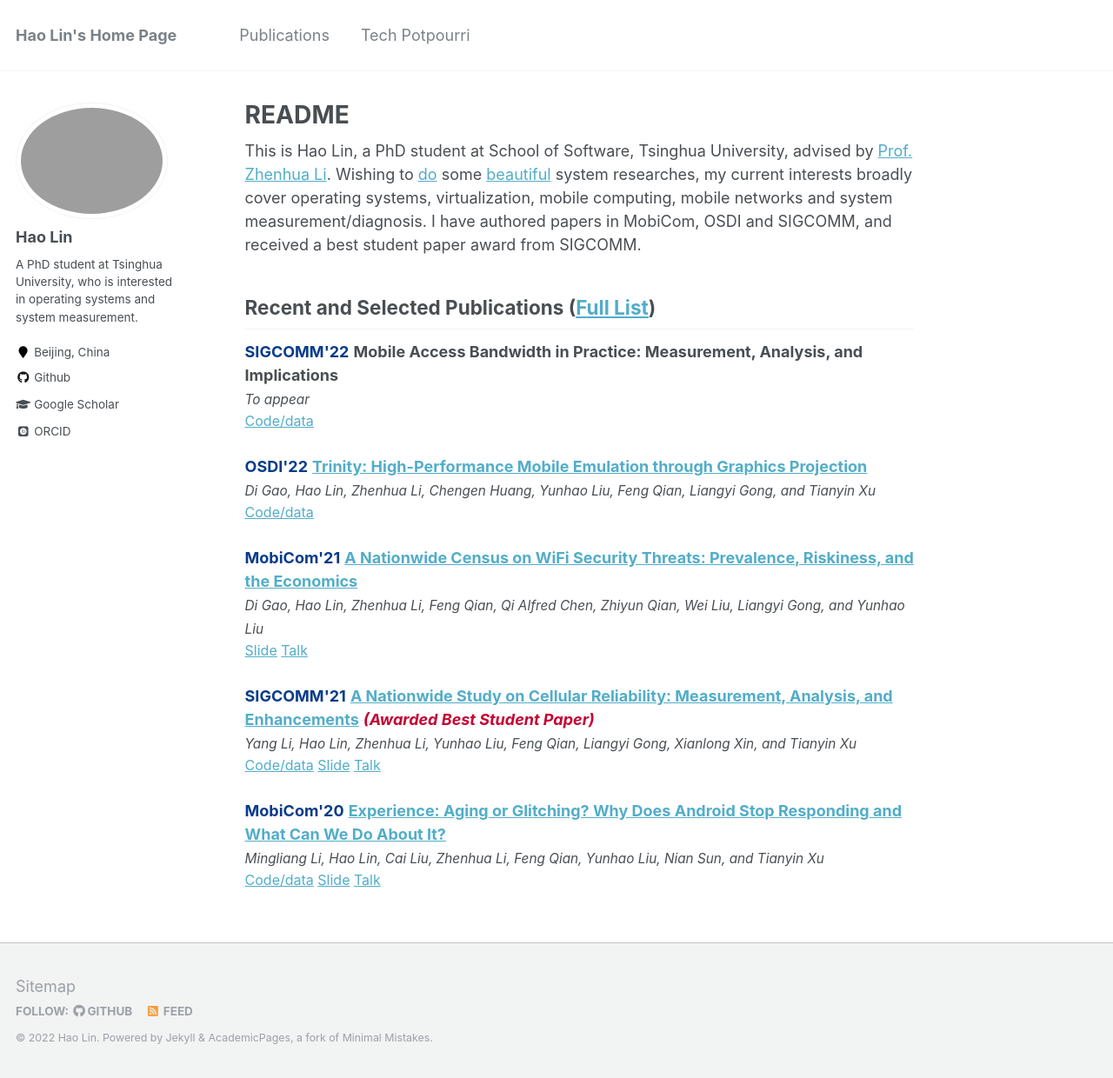
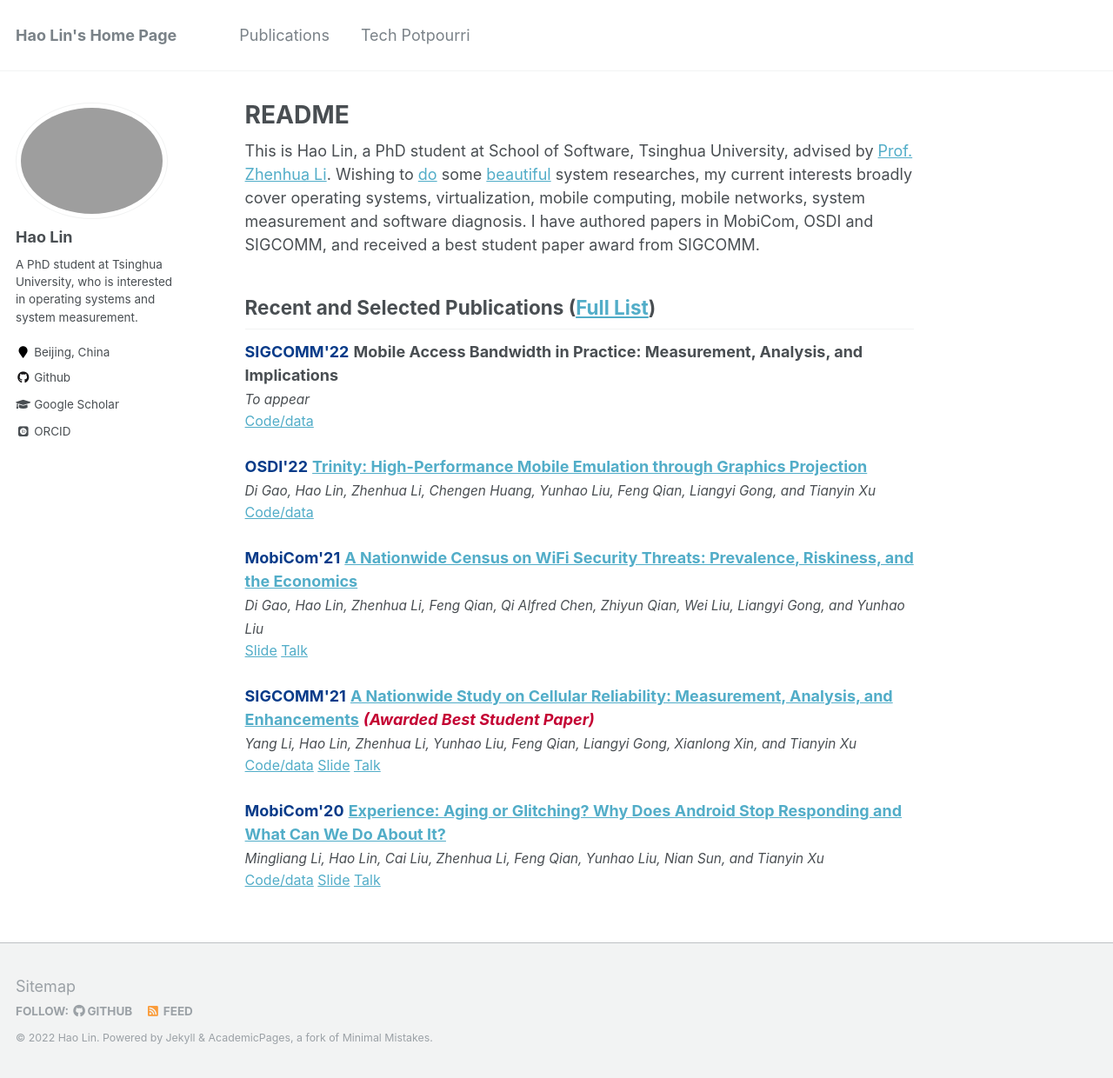
Before and after one commit to andylin-hao/andylin-hao.github.io, a Jekyll site: the page built from _pages/about.html, in a window 1280 px wide and 1240 px high. Shown: the whole window at 87% size. Built offline with Jekyll 4.4.1, drawn with Linux system fonts in a browser that asks for light colours; some web fonts are replaced.

Commit message:
update main page

```diff
--- a/_pages/about.html
+++ b/_pages/about.html
@@ -8,7 +8,7 @@ redirect_from:
   - /about.html
 ---
 
-This is Hao Lin, a PhD student at School of Software, Tsinghua University, advised by <a href="http://www.greenorbs.org/people/lzh/">Prof. Zhenhua Li</a>. Wishing to <a href="https://mygeekwisdom.com/2011/09/11/try-not-do-or-do-not-there-is-no-try/">do</a> some <a href="https://perceiving-systems.blog/en/news/novelty-in-science">beautiful</a> system researches, my current interests broadly cover operating systems, virtualization, mobile computing, mobile networks and system measurement/diagnosis. I have authored papers in MobiCom, OSDI and SIGCOMM, and received a best student paper award from SIGCOMM.
+This is Hao Lin, a PhD student at School of Software, Tsinghua University, advised by <a href="http://www.greenorbs.org/people/lzh/">Prof. Zhenhua Li</a>. Wishing to <a href="https://mygeekwisdom.com/2011/09/11/try-not-do-or-do-not-there-is-no-try/">do</a> some <a href="https://perceiving-systems.blog/en/news/novelty-in-science">beautiful</a> system researches, my current interests broadly cover operating systems, virtualization, mobile computing, mobile networks, system measurement and software diagnosis. I have authored papers in MobiCom, OSDI and SIGCOMM, and received a best student paper award from SIGCOMM.
 
 <h2>Recent and Selected Publications (<a href="{{site.url}}/publications/">Full List</a>)</h2>
 
```
Also changed, not shown: _publications/eurosys20-apichecker.md (+1 -1 lines).
